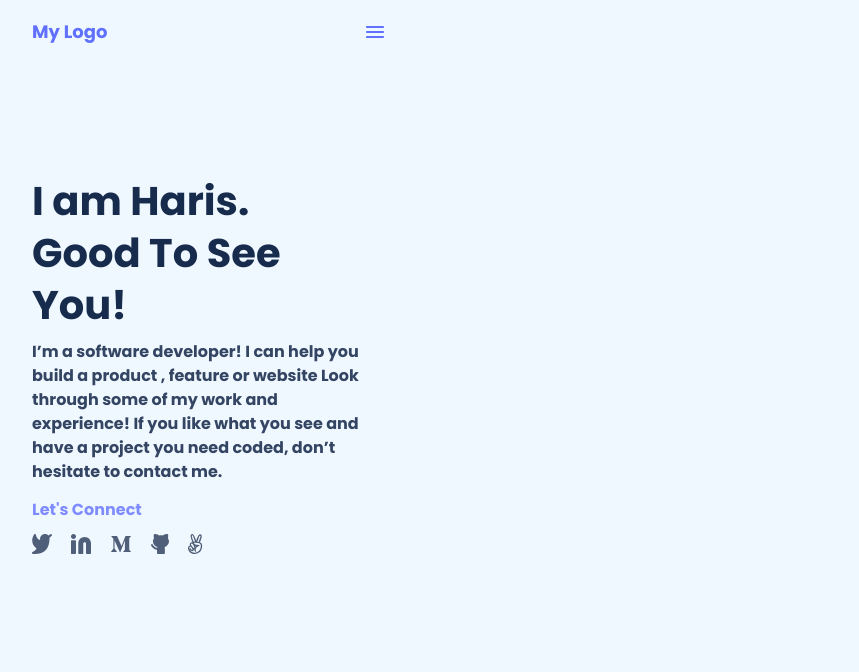
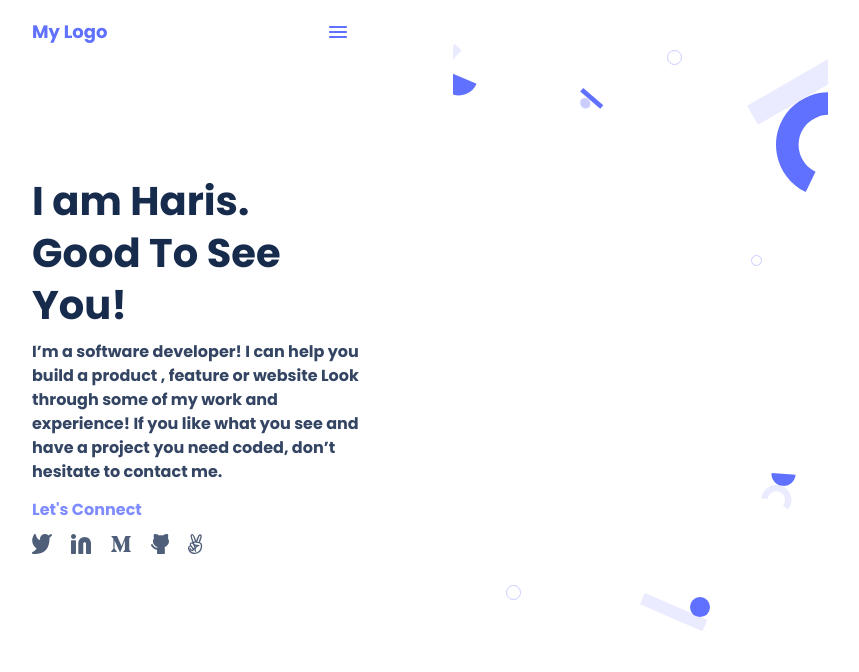
Before and after one commit to Harr-is/Portfolio, a website: page index.html in a window 1280 px wide. Shown: the whole page, without its empty margins (0-859 px from the left). Drawn offline with Linux system fonts and the light colour scheme.

Commit message:
Final Commit

```diff
--- a/style.css
+++ b/style.css
@@ -1,13 +1,16 @@
-*{background-color: aliceblue;}
-/*{background-image: url('background\ image.jpeg');
-background-repeat: no-repeat;}*/
+body{
+    background-image: url(./header-shapes\ mobile@2x.svg);
+    background-repeat: no-repeat;
+    background-position: center;
+
+}
 header{
     display: flex;
     width: 375px;
     height: 48px;
     padding: 4px 24px 4px 12px;
     align-items: flex-start;
-    justify-content: space-between;
+    gap: 199px;
 }
 .mylogo{
     display: flex;
```
Also changed, not shown: header-shapes mobile.png (added), header-shapes mobile@2x.svg (added).
